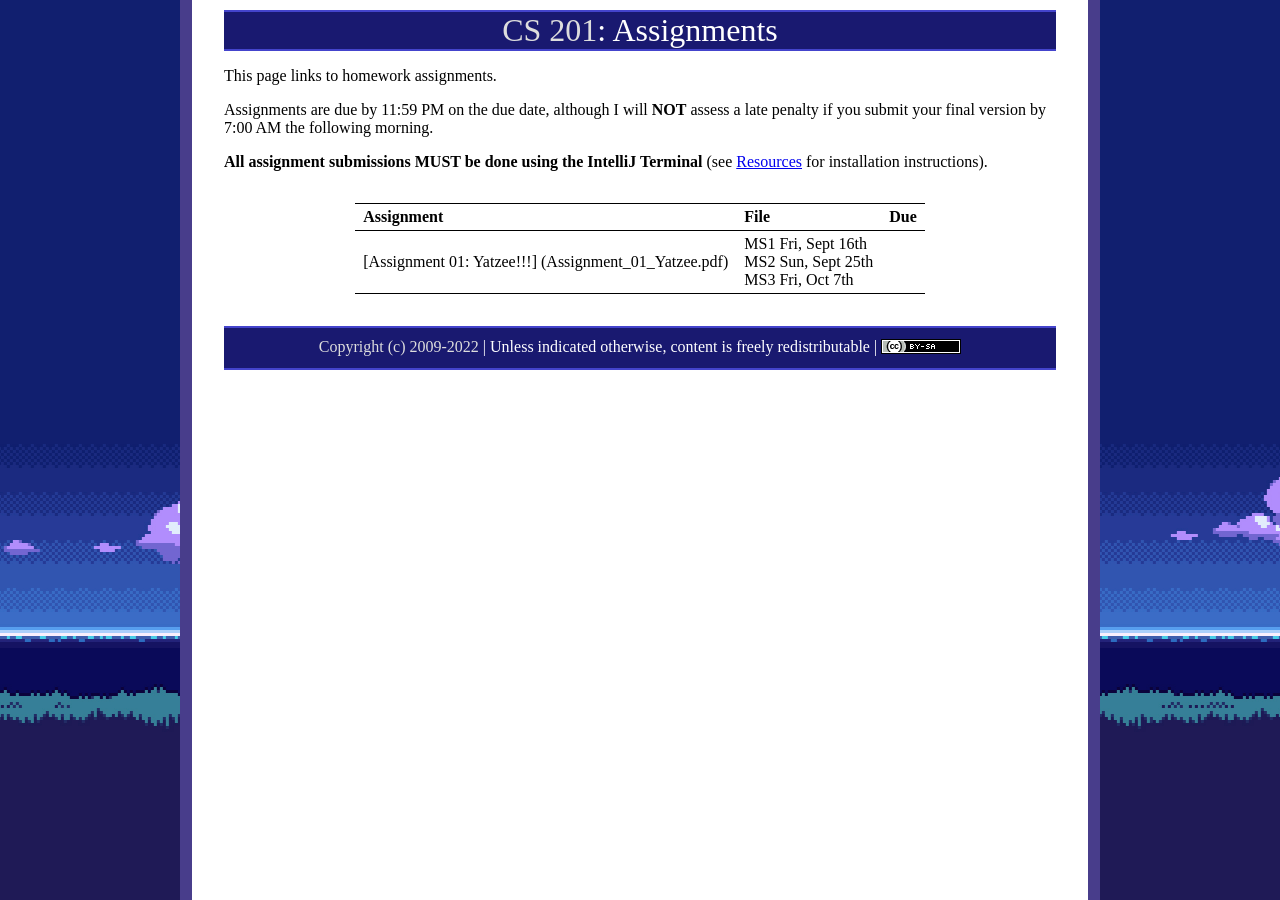
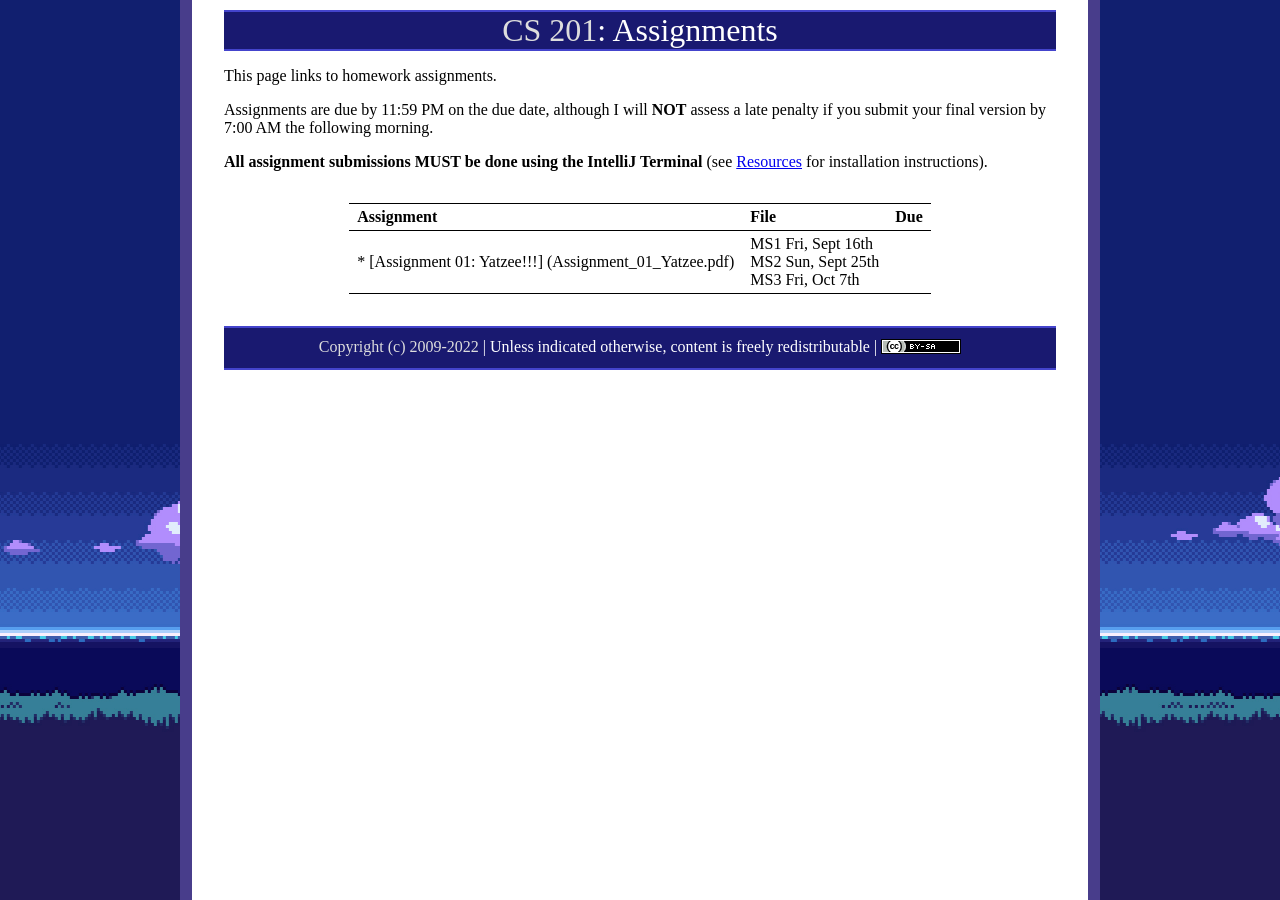
Before and after one commit to ycpcs/cs201-fall2022-102, a Jekyll site: the page built from assign/index.md, in a window 1280 px wide. Built offline with Jekyll 4.4.1, drawn with Linux system fonts in a browser that asks for light colours.

```diff
--- a/assign/index.md
+++ b/assign/index.md
@@ -12,7 +12,7 @@ Assignments are due by 11:59 PM on the due date, although I will **NOT** assess
 
 > Assignment | File | Due
 > ---------- | ---- | ---
-> [Assignment 01: Yatzee!!!] (Assignment_01_Yatzee.pdf) | MS1 Fri, Sept 16th<br>MS2 Sun, Sept 25th<br>MS3 Fri, Oct 7th
+* [Assignment 01: Yatzee!!!] (Assignment_01_Yatzee.pdf) | MS1 Fri, Sept 16th<br>MS2 Sun, Sept 25th<br>MS3 Fri, Oct 7th
 
 <!--
 
```
